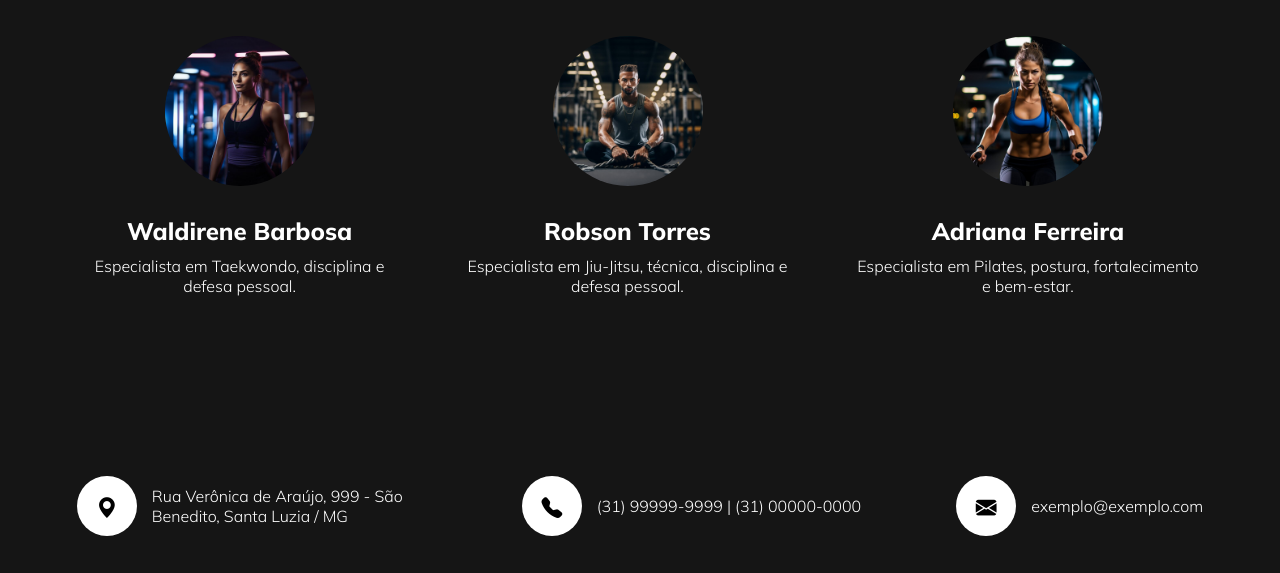
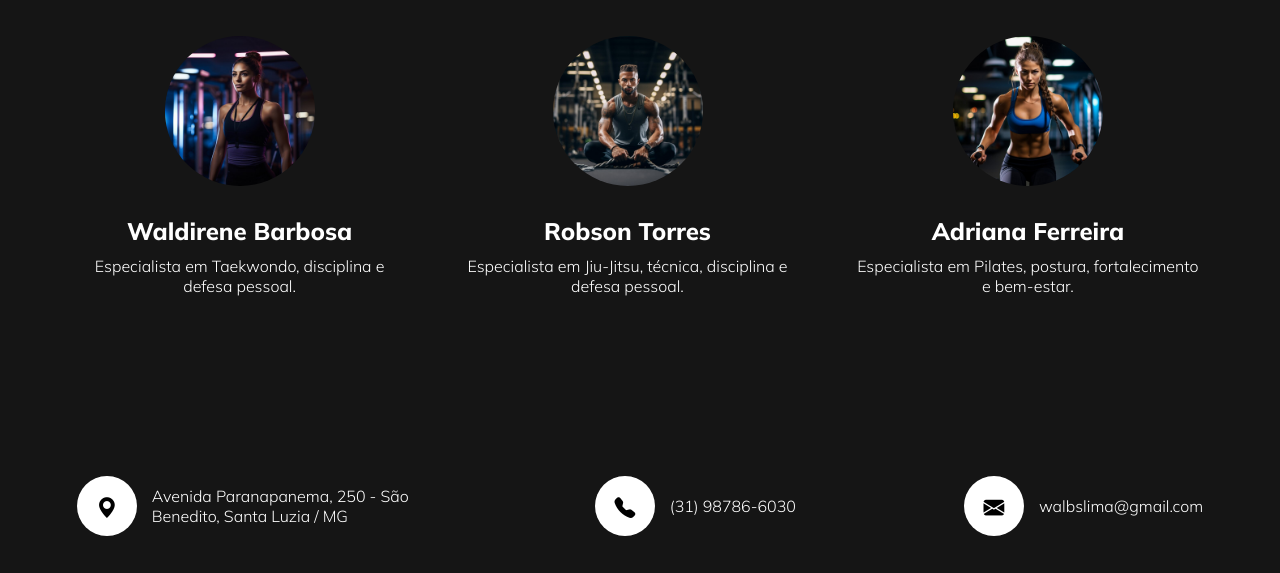
Before and after one commit to arthurhenrique-ee/projetos, a plain HTML site: page bodysoulfitness/index.html in a window 1280 px wide. Shown: the part 3439-4012 px from the top of the page. Drawn offline with nearby package versions, Linux system fonts and the light colour scheme.

Commit message:
Correção de informações

```diff
--- a/bodysoulfitness/index.html
+++ b/bodysoulfitness/index.html
@@ -393,17 +393,17 @@
 
                     <div class="info local">
                         <div class="icone"><i class="bi bi-geo-alt-fill"></i></div>
-                        <p>Rua Verônica de Araújo, 999 - São Benedito, Santa Luzia / MG</p>
+                        <p>Avenida Paranapanema, 250 - São Benedito, Santa Luzia / MG</p>
                     </div>
 
                     <div class="info tel">
                         <div class="icone"><i class="bi bi-telephone-fill"></i></div>
-                        <p>(31) 99999-9999 | (31) 00000-0000</p>
+                        <p>(31) 98786-6030</p>
                     </div>
 
                     <div class="info email">
                         <div class="icone"><i class="bi bi-envelope-fill"></i></div>
-                        <p>exemplo@exemplo.com</p>
+                        <p>walbslima@gmail.com</p>
                     </div>
 
                 </div>
```
